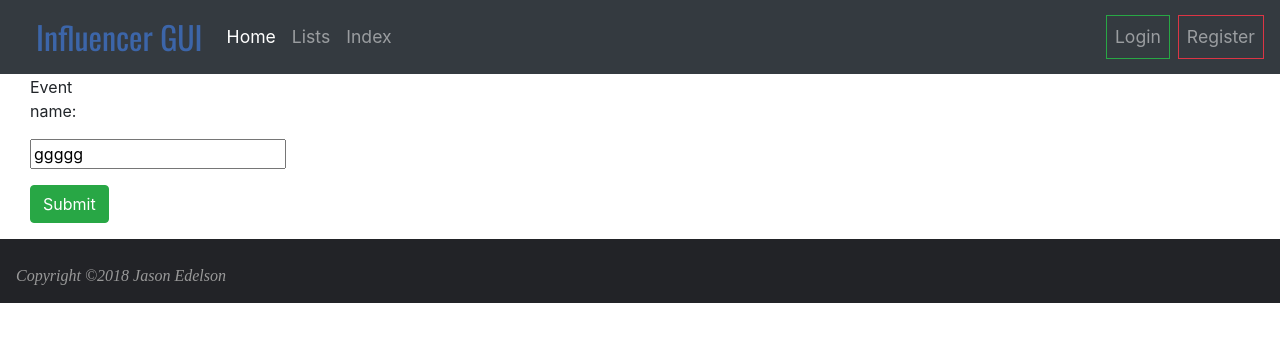
After one commit to jasonmedelson/influencerGUI, a Django app: page /event/5/ in a window 1280 px wide. The commit adds this page. Shown: the top 342 px of the page. Run offline with Django 3.2, Linux system fonts and the light colour scheme; data comes from the database, SQL or seed files in the repository; both versions use the stored data as it was after the commit; some libraries are stand-ins or nearby versions.

Commit message:
tag and event views and urls added
tags and events can now be created edited and deleted

```diff
--- a/mainApp/models.py
+++ b/mainApp/models.py
@@ -8,6 +8,9 @@
     tag_name = models.CharField(max_length=40)
     def __str__(self):
         return self.tag_name
+
+    def get_absolute_url(self):
+        return reverse('tag-update', kwargs={'pk': self.id})
 
     class Meta:
 
--- a/mainApp/templates/base.html
+++ b/mainApp/templates/base.html
@@ -42,6 +42,8 @@
             <ul class="navbar-nav ml-auto">
               {% if user.is_authenticated %}
                 <li class="border border-info nav-item mr-3"><a class="nav-link" href="{% url 'influencer-add'%}"> Add Influencer</a></li>
+                <li class="border border-info nav-item mr-3"><a class="nav-link" href="{% url 'tag-add'%}"> Add Tag</a></li>
+                <li class="border border-info nav-item mr-3"><a class="nav-link" href="{% url 'event-add'%}"> Add Event</a></li>
                 <li class="border border-primary nav-item"><a class="nav-link" href="{% url 'logout'%}?next=/"> Logout</a></li>
               {% else %}
                 <li class="border border-success nav-item mr-2"><a class="nav-link" href="{% url 'login'%}?next=/">Login</a></li>
--- /dev/null
+++ b/mainApp/templates/mainApp/events_form.html
@@ -0,0 +1,22 @@
+{% extends 'base.html' %}
+{% block body %}
+    <div class="container-fluid">
+        <div class="row">
+            <div class="col-sm-12 col-md-7">
+                <div class="panel panel-default">
+                    <div class="panel-body">
+                        <form class="form-horizontal" action="" method="post" enctype="multipart/form-data">
+                            {% csrf_token %}
+                            {% include 'form-template.html' %}
+                            <div class="form-group">
+                                <div class="col-sm-offset-2 col-sm-10">
+                                    <button type="submit" class="btn btn-success">Submit</button>
+                                </div>
+                            </div>
+                        </form>
+                    </div>
+                </div>
+            </div>
+        </div>
+    </div>
+{% endblock %}
--- a/mainApp/urls.py
+++ b/mainApp/urls.py
@@ -10,4 +10,11 @@
     path('influencer/add/', views.InfluencerCreate.as_view(), name='influencer-add'),
     path('influencer/<uuid:pk>/', views.InfluencerUpdate.as_view(), name='influencer-update'),
     path('influencer/<uuid:pk>/delete/', views.InfluencerDelete.as_view(), name='influencer-delete'),
+    path('tag/add/', views.TagCreate.as_view(), name='tag-add'),
+    path('tag/<int:pk>/', views.TagUpdate.as_view(), name='tag-update'),
+    path('tag/<int:pk>/delete/', views.TagDelete.as_view(), name='tag-delete'),
+    path('event/add/', views.EventCreate.as_view(), name='event-add'),
+    path('event/<int:pk>/', views.EventUpdate.as_view(), name='event-update'),
+    path('event/<int:pk>/delete/', views.EventDelete.as_view(), name='event-delete'),
+
 ]
--- a/mainApp/views.py
+++ b/mainApp/views.py
@@ -113,3 +113,43 @@
     template_name = 'delete.html'
     model = Influencer
     success_url = reverse_lazy('index')
+
+class TagCreate(CreateView):
+    model = Tags
+    fields = [
+    'tag_name'
+    ]
+    success_url = reverse_lazy('index')
+
+
+class TagUpdate(UpdateView):
+    model = Tags
+    fields = [
+    'tag_name'
+    ]
+    success_url = reverse_lazy('index')
+
+class TagDelete(DeleteView):
+    template_name = 'delete.html'
+    model = Tags
+    success_url = reverse_lazy('index')
+
+class EventCreate(CreateView):
+    model = Events
+    fields = [
+    'event_name'
+    ]
+    success_url = reverse_lazy('index')
+
+
+class EventUpdate(UpdateView):
+    model = Events
+    fields = [
+    'event_name'
+    ]
+    success_url = reverse_lazy('index')
+
+class EventDelete(DeleteView):
+    template_name = 'delete.html'
+    model = Events
+    success_url = reverse_lazy('index')
```
Also changed, not shown: mainApp/templates/mainApp/tags_form.html (added, +22 -0 lines), db.sqlite3.
